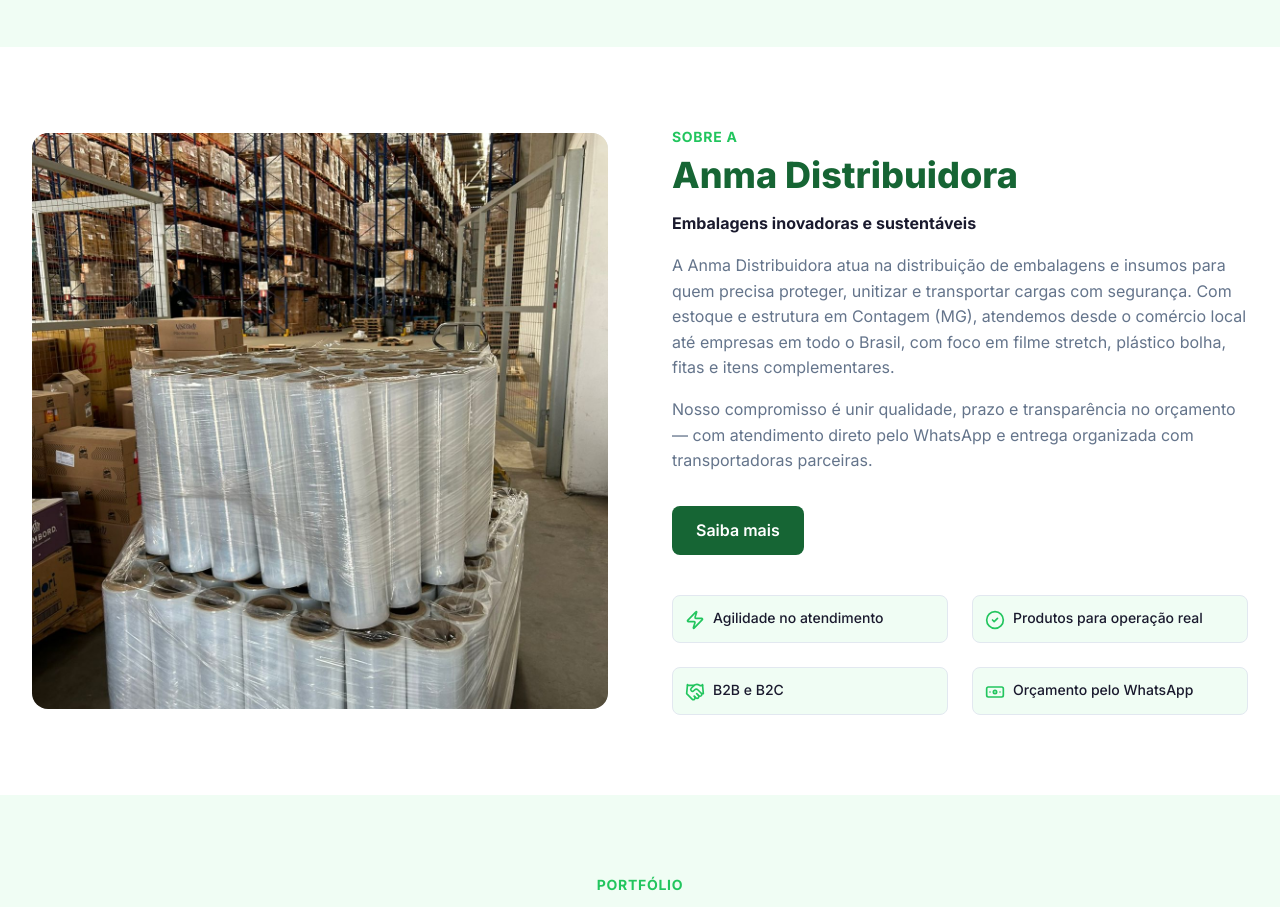
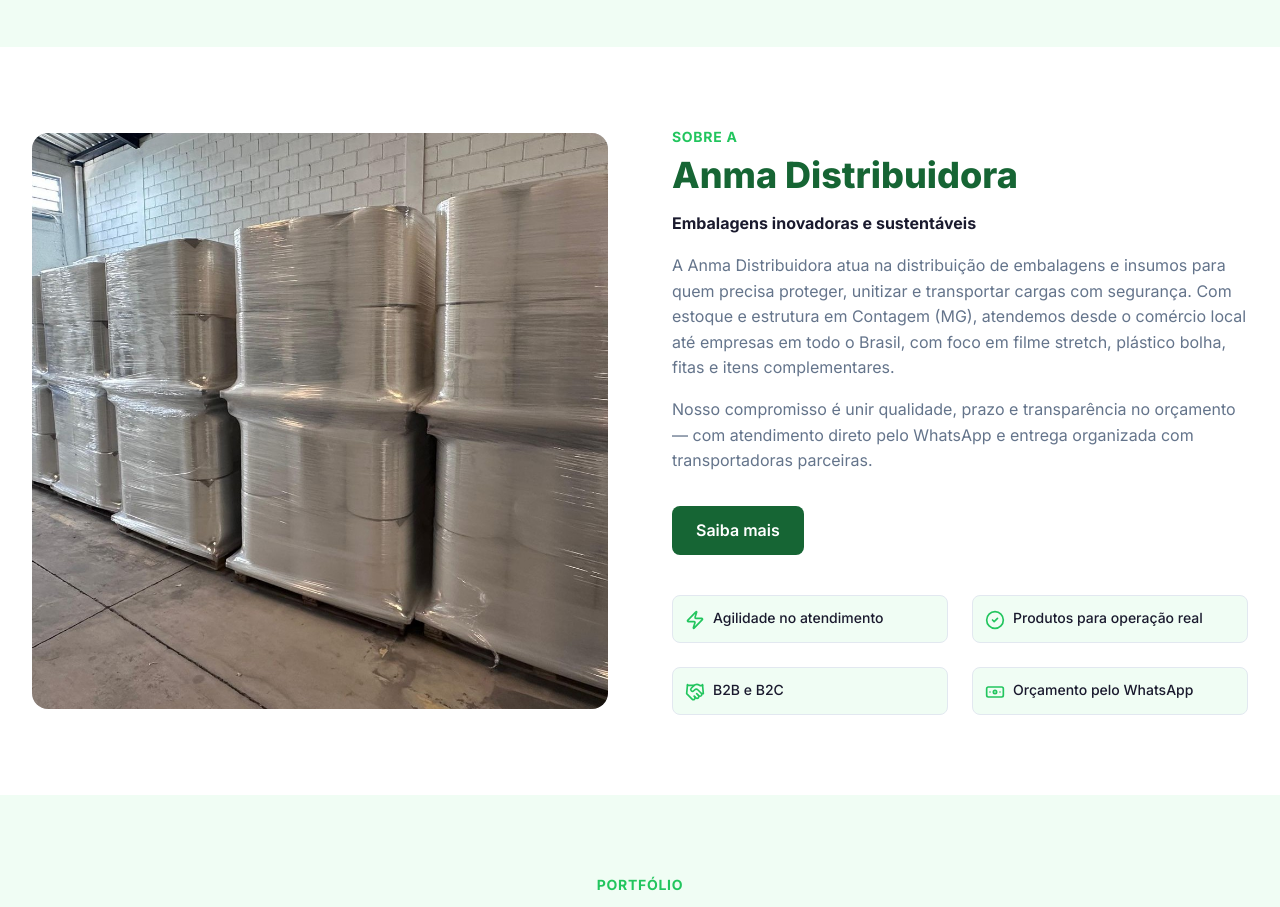
Before and after one commit to GabriiellR/AnmaDistribuidora, a Next.js app: page / in a window 1280 px wide. Shown: the part 1320-2227 px from the top of the page. Built offline with nearby package versions, Linux system fonts and the light colour scheme.

Commit message:
Feat: alteracao imagem inicio

```diff
--- a/app/sustentabilidade/page.tsx
+++ b/app/sustentabilidade/page.tsx
@@ -113,7 +113,6 @@
             animate={{ opacity: 1, y: 0 }}
             transition={{ duration: 0.8, delay: 0.2 }}
             className="text-5xl md:text-7xl lg:text-8xl font-black text-white leading-[0.9] tracking-tight mb-6"
-            style={{ fontFamily: "'Georgia', 'Times New Roman', serif" }}
           >
             {/* <div className="flex"> */}
             Sustenta
@@ -274,7 +273,6 @@
             </span>
             <h2
               className="text-4xl md:text-5xl font-black text-gray-900"
-              style={{ fontFamily: "'Georgia', serif" }}
             >
               Resultados que fazem{" "}
               <span className="text-emerald-600">a diferença</span>
--- a/lib/site-images.ts
+++ b/lib/site-images.ts
@@ -3,7 +3,7 @@
   /** Hero (ex.: frota, produtos) — recomendado ~1200×1200px ou proporção quadrada */
   hero: "/images/hero.png",
   /** Seção “Sobre” na página inicial */
-  sobreHome: "/images/sobre-home.jpg",
+  sobreHome: "/images/sobre-home2.jpg",
   /** Primeira foto na página /sobre */
   sobrePrincipal: "/images/sobre-principal2.png",
   /** Foto “Nossa estrutura” na página /sobre */
```
Also changed, not shown: public/images/sobre-home.jpg (deleted), public/images/sobre-home2.jpg (added).
